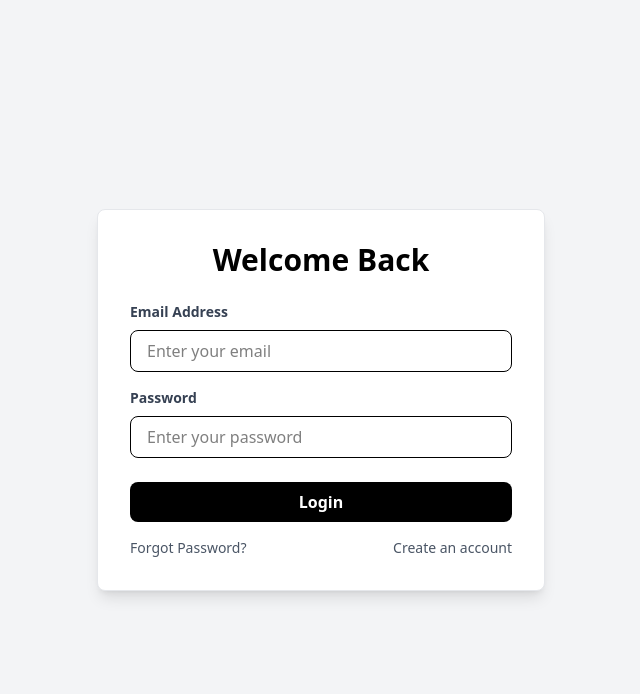
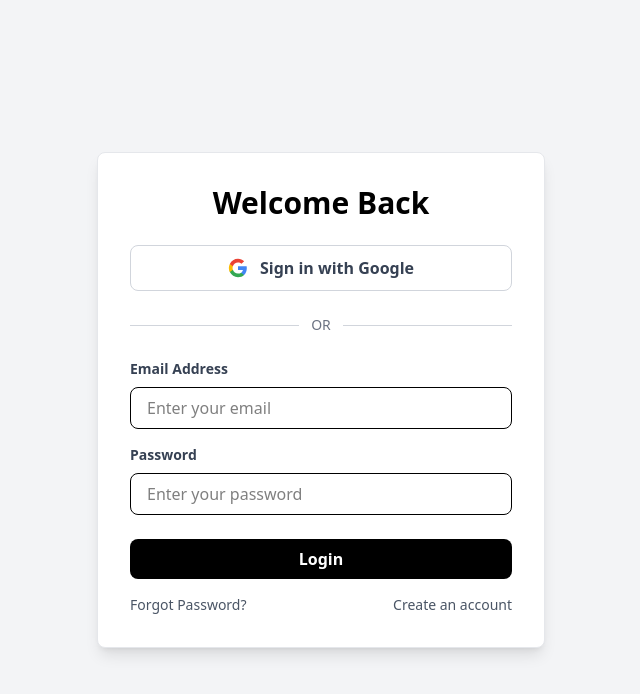
Before and after one commit to khaled6013/Authentication, a React (Vite) app: page /login in a window 1280 px wide. Shown: the top 694 px of the page, without its empty margins (319-959 px from the left). Built offline with nearby package versions, Linux system fonts and the light colour scheme.

Commit message:
google sign up popup done

```diff
--- a/src/components/Login.jsx
+++ b/src/components/Login.jsx
@@ -1,13 +1,46 @@
-import { Link } from "react-router";
+import { GoogleAuthProvider, signInWithPopup } from 'firebase/auth';
+import React from 'react';
+import { Link } from 'react-router';
+import { auth } from './firbase/firebase';
 
 const Login = () => {
-    let handleLogin = () => {
-        console.log("login ")
+    const provider = new GoogleAuthProvider();
+    let handleGoogle = () => {
+        console.log("ok google");
+        signInWithPopup(auth, provider)
+            .than(result => {
+                console.log(result)
+            })
+            .catch(error => {
+                console.log(error)
+            })
     }
     return (
         <div className="min-h-screen flex items-center justify-center bg-gray-100">
             <div className="bg-white p-8 rounded-lg shadow-lg w-full max-w-md border border-gray-200">
                 <h2 className="text-3xl font-bold mb-6 text-center text-black">Welcome Back</h2>
+
+                {/* Google Login Button */}
+                <button onClick={handleGoogle}
+                    className="w-full flex items-center justify-center bg-white border border-gray-300 text-gray-700 font-semibold py-2.5 px-4 rounded-lg hover:bg-gray-50 transition duration-300 mb-6 cursor-pointer"
+                    type="button"
+                >
+                    {/* Google SVG Icon */}
+                    <svg className="w-5 h-5 mr-3" viewBox="0 0 24 24" xmlns="http://www.w3.org/2000/svg">
+                        <path d="M22.56 12.25c0-.78-.07-1.53-.2-2.25H12v4.26h5.92c-.26 1.37-1.04 2.53-2.21 3.31v2.77h3.57c2.08-1.92 3.28-4.74 3.28-8.09z" fill="#4285F4" />
+                        <path d="M12 23c2.97 0 5.46-.98 7.28-2.66l-3.57-2.77c-.98.66-2.23 1.06-3.71 1.06-2.86 0-5.29-1.93-6.16-4.53H2.18v2.84C3.99 20.53 7.7 23 12 23z" fill="#34A853" />
+                        <path d="M5.84 14.09c-.22-.66-.35-1.36-.35-2.09s.13-1.43.35-2.09V7.07H2.18C1.43 8.55 1 10.22 1 12s.43 3.45 1.18 4.93l2.85-2.22.81-.62z" fill="#FBBC05" />
+                        <path d="M12 5.38c1.62 0 3.06.56 4.21 1.64l3.15-3.15C17.45 2.09 14.97 1 12 1 7.7 1 3.99 3.47 2.18 7.07l3.66 2.84c.87-2.6 3.3-4.53 6.16-4.53z" fill="#EA4335" />
+                    </svg>
+                    Sign in with Google
+                </button>
+
+                {/* Divider with Text */}
+                <div className="flex items-center justify-between mb-6">
+                    <div className="w-full h-px bg-gray-300"></div>
+                    <span className="px-3 text-gray-500 text-sm">OR</span>
+                    <div className="w-full h-px bg-gray-300"></div>
+                </div>
 
                 <form>
                     {/* Email Field */}
@@ -37,7 +70,7 @@
                     </div>
 
                     {/* Submit Button */}
-          <button onClick={handleLogin}
+                    <button
                         className="w-full bg-black text-white font-bold py-2 px-4 rounded-lg hover:bg-gray-800 transition duration-300 cursor-pointer"
                         type="button"
                     >
```
Lines whose indentation alone changed are shown as unchanged.
